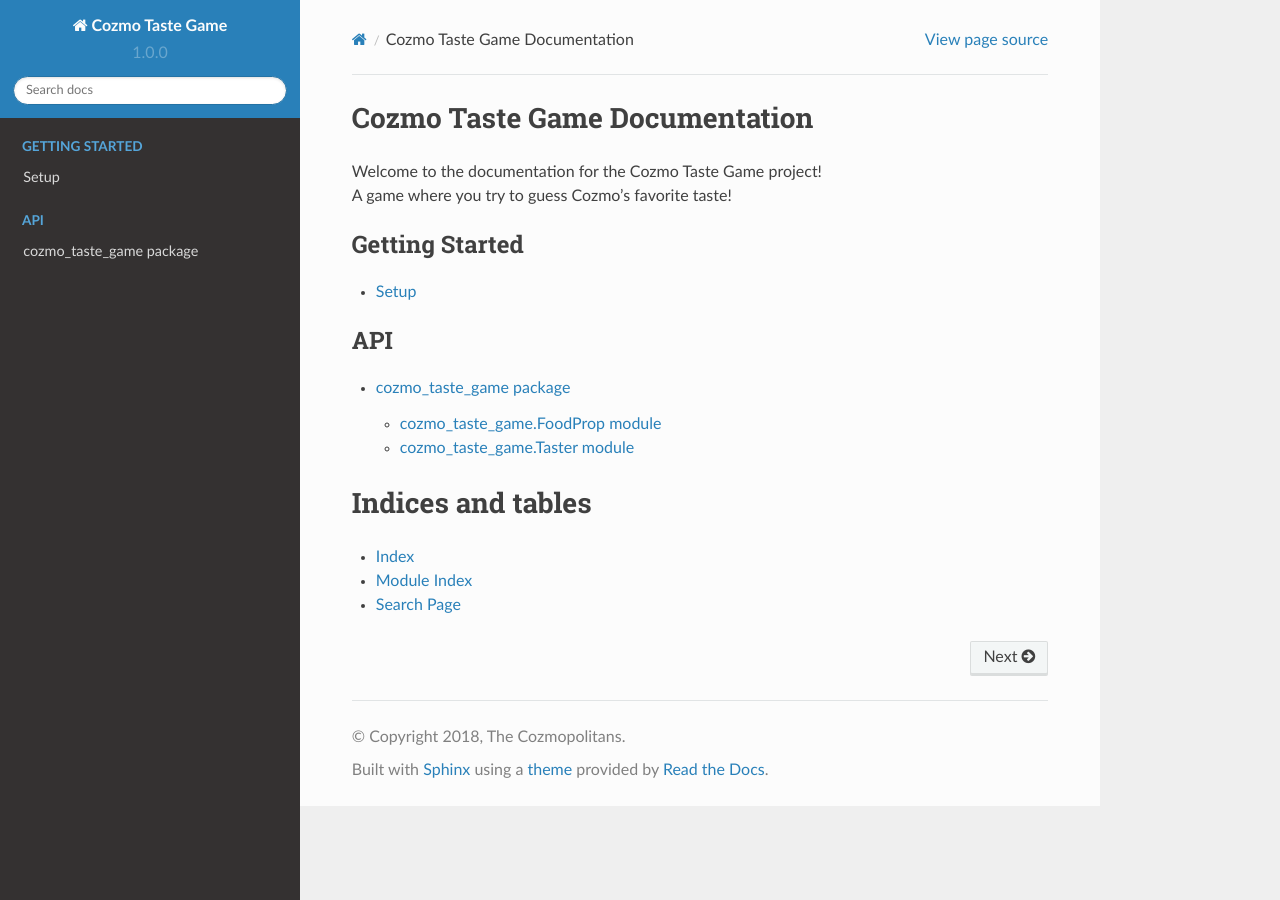
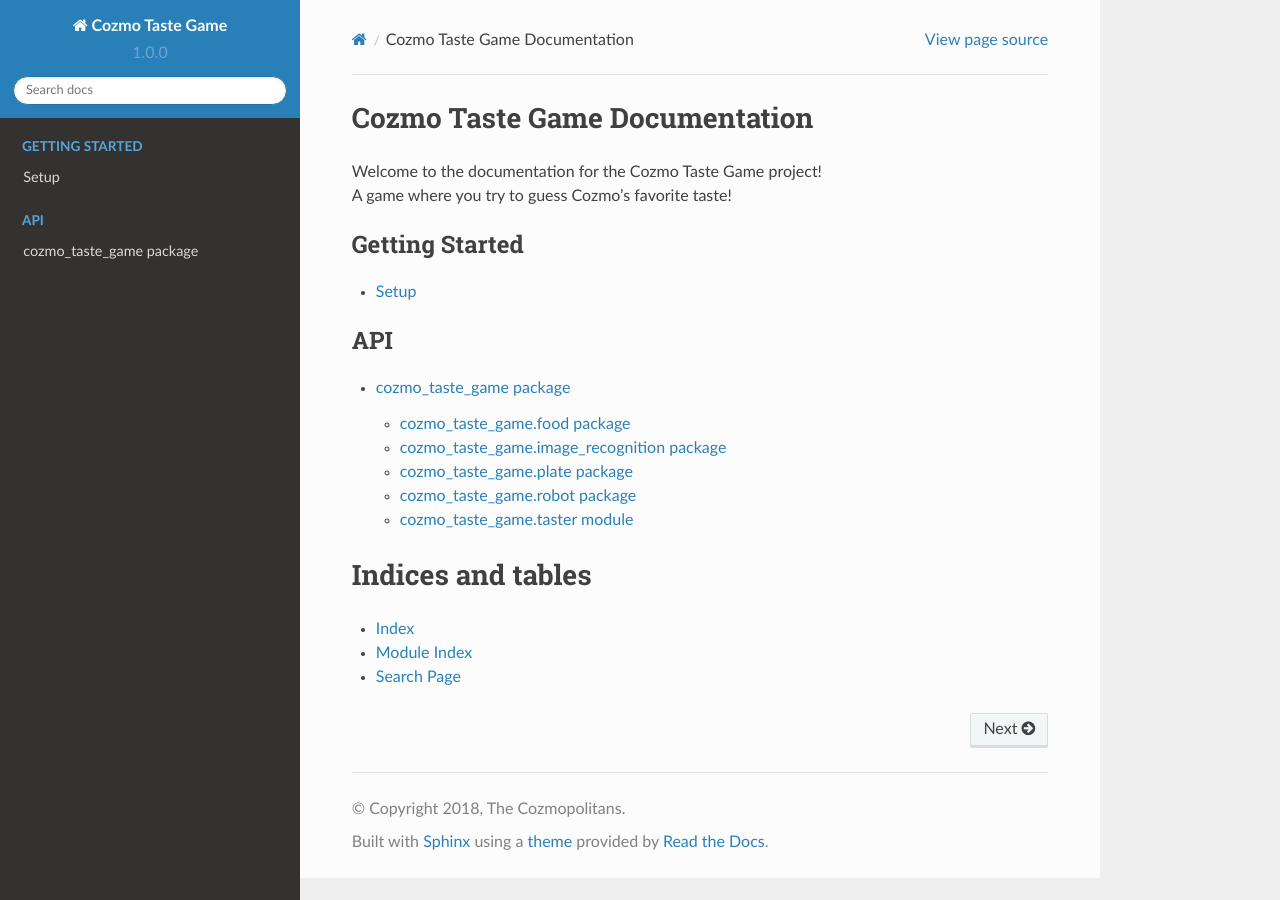
Before and after one commit to thejamiewyatt/CookingWithCozmo, a Sphinx documentation site: the page built from docs/index.rst, in a window 1280 px wide. Built offline with Sphinx 7.4.7 and the Read the Docs theme 2.0.0, drawn with Linux system fonts in a browser that asks for light colours.

Commit message:
Add .rst files for programmer's documentaion

```diff
--- /dev/null
+++ b/docs/cozmo_taste_game/cozmo_taste_game.food.rst
@@ -0,0 +1,31 @@
+cozmo\_taste\_game.food package
+===============================
+
+.. automodule:: cozmo_taste_game.food
+    :members:
+    :undoc-members:
+    :show-inheritance:
+
+cozmo\_taste\_game.food.food\_group module
+------------------------------------------
+
+.. automodule:: cozmo_taste_game.food.food_group
+    :members:
+    :undoc-members:
+    :show-inheritance:
+
+cozmo\_taste\_game.food.food\_prop module
+-----------------------------------------
+
+.. automodule:: cozmo_taste_game.food.food_prop
+    :members:
+    :undoc-members:
+    :show-inheritance:
+
+cozmo\_taste\_game.food.food\_props module
+------------------------------------------
+
+.. automodule:: cozmo_taste_game.food.food_props
+    :members:
+    :undoc-members:
+    :show-inheritance:
--- /dev/null
+++ b/docs/cozmo_taste_game/cozmo_taste_game.image_recognition.rst
@@ -0,0 +1,15 @@
+cozmo\_taste\_game.image\_recognition package
+=============================================
+
+.. automodule:: cozmo_taste_game.image_recognition
+    :members:
+    :undoc-members:
+    :show-inheritance:
+
+cozmo\_taste\_game.image\_recognition.response\_analyzer module
+---------------------------------------------------------------
+
+.. automodule:: cozmo_taste_game.image_recognition.response_analyzer
+    :members:
+    :undoc-members:
+    :show-inheritance:
--- /dev/null
+++ b/docs/cozmo_taste_game/cozmo_taste_game.plate.rst
@@ -0,0 +1,23 @@
+cozmo\_taste\_game.plate package
+================================
+
+.. automodule:: cozmo_taste_game.plate
+    :members:
+    :undoc-members:
+    :show-inheritance:
+
+cozmo\_taste\_game.plate.colorful\_plate module
+-----------------------------------------------
+
+.. automodule:: cozmo_taste_game.plate.colorful_plate
+    :members:
+    :undoc-members:
+    :show-inheritance:
+
+cozmo\_taste\_game.plate.plate module
+-------------------------------------
+
+.. automodule:: cozmo_taste_game.plate.plate
+    :members:
+    :undoc-members:
+    :show-inheritance:
--- /dev/null
+++ b/docs/cozmo_taste_game/cozmo_taste_game.robot.rst
@@ -0,0 +1,31 @@
+cozmo\_taste\_game.robot package
+================================
+
+.. automodule:: cozmo_taste_game.robot
+    :members:
+    :undoc-members:
+    :show-inheritance:
+
+cozmo\_taste\_game.robot.cozmo\_robot module
+--------------------------------------------
+
+.. automodule:: cozmo_taste_game.robot.cozmo_robot
+    :members:
+    :undoc-members:
+    :show-inheritance:
+
+cozmo\_taste\_game.robot.fake\_robot module
+-------------------------------------------
+
+.. automodule:: cozmo_taste_game.robot.fake_robot
+    :members:
+    :undoc-members:
+    :show-inheritance:
+
+cozmo\_taste\_game.robot.robot module
+-------------------------------------
+
+.. automodule:: cozmo_taste_game.robot.robot
+    :members:
+    :undoc-members:
+    :show-inheritance:
--- a/docs/cozmo_taste_game/cozmo_taste_game.rst
+++ b/docs/cozmo_taste_game/cozmo_taste_game.rst
@@ -6,18 +6,17 @@ cozmo\_taste\_game package
     :undoc-members:
     :show-inheritance:
 
-cozmo\_taste\_game.FoodProp module
-----------------------------------
+.. toctree::
 
-.. automodule:: cozmo_taste_game.FoodProp
+    cozmo_taste_game.food
+    cozmo_taste_game.image_recognition
+    cozmo_taste_game.plate
+    cozmo_taste_game.robot
+
+cozmo\_taste\_game.taster module
+--------------------------------
+
+.. automodule:: cozmo_taste_game.taster
     :members:
     :undoc-members:
     :show-inheritance:
-
-cozmo\_taste\_game.Taster module
---------------------------------
-
-.. automodule:: cozmo_taste_game.Taster
-    :members:
-    :undoc-members:
-    :show-inheritance:
```
